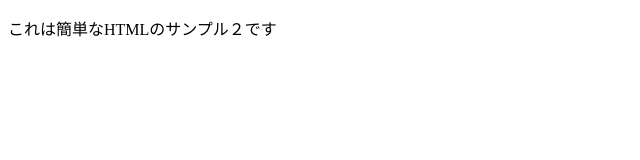
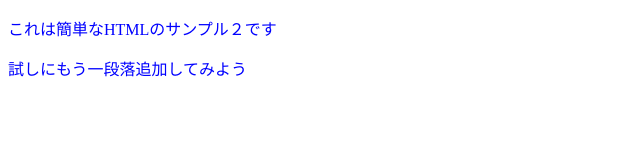
Before and after one commit to kim-iniad/html-test-b, a plain HTML site: page index.html in a window 1280 px wide. Shown: the whole page, without its empty margins (0-640 px from the left). Drawn offline with Linux system fonts and the light colour scheme.

Commit message:
段落を追加

```diff
--- a/index.html
+++ b/index.html
@@ -2,9 +2,11 @@
 <html>
     <head>
         <meta charset="utf-8">
+        <link rel="stylesheet" type="text/css" href="web.css" >
         <title>HTMLのサンプル2</title>
     </head>
     <body>
         <p>これは簡単なHTMLのサンプル２です</p>
+        <p>試しにもう一段落追加してみよう</p>
     </body>
 </html>
--- /dev/null
+++ b/web.css
@@ -0,0 +1,3 @@
+p {
+    color: blue;
+}
```
